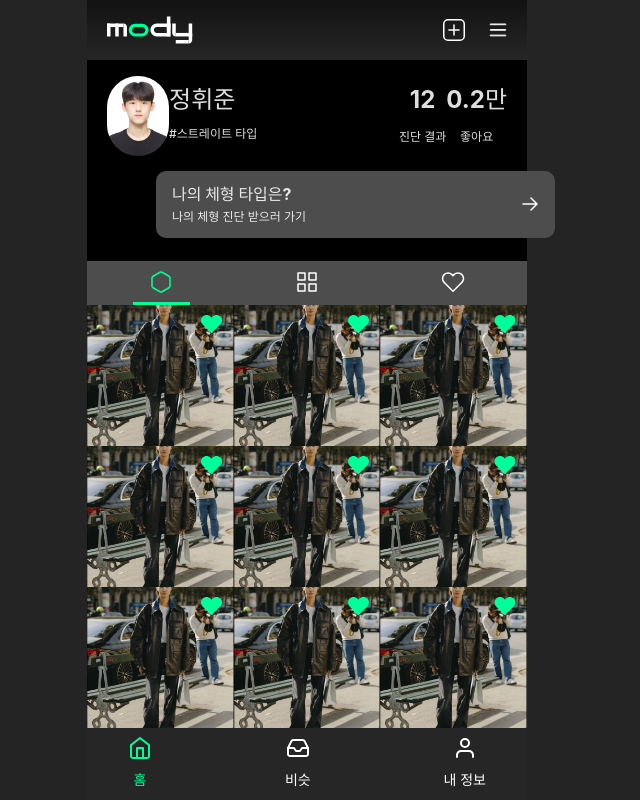
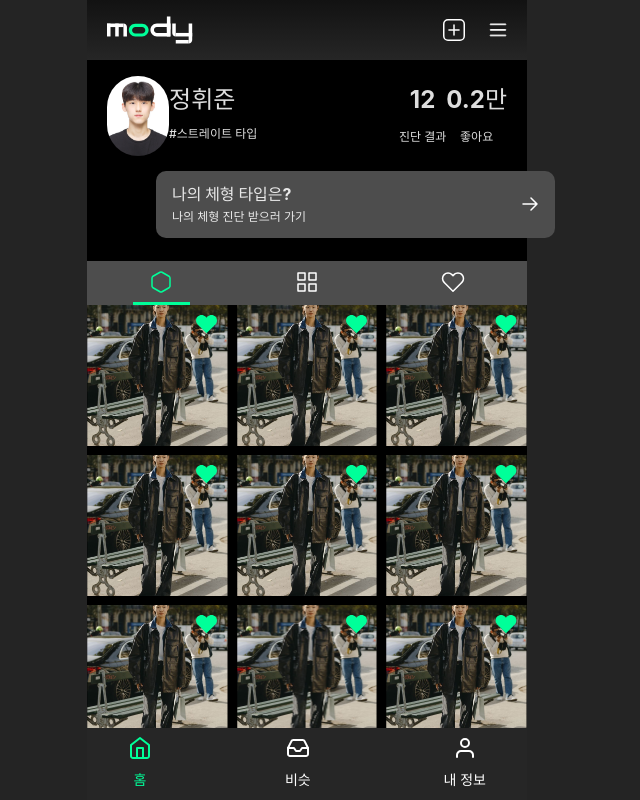
Before and after one commit to TeamMody/mody-front, a React (Vite) app: page /my in a window 1280 px wide. Shown: the whole page, without its empty margins (333-973 px from the left). Built offline with nearby package versions, Linux system fonts and the light colour scheme.

Commit message:
:art: style: 게시물 gap 추가 및 스크롤 초기화 코드 삭제

```diff
--- a/src/pages/my/components/MyPageContentLayout.tsx
+++ b/src/pages/my/components/MyPageContentLayout.tsx
@@ -1,15 +1,14 @@
-import { useEffect, useRef, useState } from 'react';
+import { useState } from 'react';
 import RenderTabContent from '@pages/my/components/RenderTabContent.tsx';
 import { MiddleTabBar } from '@pages/my/components/MiddleTabBar.tsx';
 import IcHexagon from '@shared/assets/icon/ic-hexagon.tsx';
 import IcGrid from '@shared/assets/icon/ic-grid.tsx';
 import IcHeart from '@shared/assets/icon/ic-heart.tsx';
 import { Carousel } from 'react-responsive-carousel';
-import 'react-responsive-carousel/lib/styles/carousel.min.css'; // carousel 스타일 추가
+import 'react-responsive-carousel/lib/styles/carousel.min.css';
 import styled from 'styled-components';
 export const MyPageContentLayout = () => {
   const [activeTab, setActiveTab] = useState<string>('recommend');
-  const tabWrapperRef = useRef<HTMLDivElement | null>(null);
 
   const tabs = [
     { id: 'recommend', icon: IcHexagon, label: '추천 결과' },
@@ -19,37 +18,6 @@ export const MyPageContentLayout = () => {
 
   const tabIndex = tabs.findIndex((tab) => tab.id === activeTab);
 
-  // 스크롤 위치 확인 및 출력
-  const handleScroll = () => {
-    if (tabWrapperRef.current) {
-      console.log('현재 스크롤 위치:', tabWrapperRef.current.scrollTop);
-    }
-  };
-
-  // 슬라이드 변경 시 스크롤 초기화
-  const handleSlideChange = () => {
-    if (tabWrapperRef.current) {
-      tabWrapperRef.current.scrollTop = 0;
-    }
-  };
-
-  // useEffect로 강제 초기화 및 스크롤 이벤트 리스너 추가
-  useEffect(() => {
-    const tabWrapper = tabWrapperRef.current;
-    console.log('activeTab:', activeTab);
-    console.log('tabWrapper:', tabWrapper);
-    if (tabWrapper) {
-      tabWrapper.scrollTop = 0;
-      tabWrapper.addEventListener('scroll', handleScroll);
-    }
-
-    return () => {
-      if (tabWrapper) {
-        tabWrapper.removeEventListener('scroll', handleScroll);
-      }
-    };
-  }, [activeTab]);
-
   return (
     <>
       <MiddleTabBar tabs={tabs} activeTab={activeTab} onTabChange={setActiveTab} />
@@ -57,7 +25,6 @@ export const MyPageContentLayout = () => {
         selectedItem={tabIndex} // 현재 슬라이드 인덱스
         onChange={(index) => {
           setActiveTab(tabs[index].id);
-          handleSlideChange(); // 슬라이드 변경 시 스크롤 초기화
         }} // 슬라이드 변경 시 탭 동기화
         showArrows={false} // 화살표 숨김
         showStatus={false} // 상태 표시 숨김
@@ -65,12 +32,9 @@ export const MyPageContentLayout = () => {
         showIndicators={false} // 인디케이터 숨김
         emulateTouch={true} // 터치 제스처 사용
       >
-        {/* <RenderTabContent activeTab={'recommend'} />
+        <RenderTabContent activeTab={'recommend'} />
         <RenderTabContent activeTab={'post'} />
-        <RenderTabContent activeTab={'like'} /> */}
-        <RenderTabContent ref={tabWrapperRef} activeTab="recommend" />
-        <RenderTabContent ref={tabWrapperRef} activeTab="post" />
-        <RenderTabContent ref={tabWrapperRef} activeTab="like" />
+        <RenderTabContent activeTab={'like'} />
       </StyledCarousel>
     </>
   );
--- a/src/pages/my/components/RenderTabContent.tsx
+++ b/src/pages/my/components/RenderTabContent.tsx
@@ -3,12 +3,10 @@ import ImgBannerBodyType from '@shared/assets/img/img-banner-body-type.png';
 import ImgBannerItem from '@shared/assets/img/img-banner-item.png';
 import ImgBannerStyle from '@shared/assets/img/img-banner-style.png';
 import TabContents from '@pages/my/components/TabContents';
-import React, { forwardRef } from 'react';
 
-// forwardRef 적용
-const RenderTabContent = forwardRef<HTMLDivElement, { activeTab: string }>(({ activeTab }, ref) => {
+const RenderTabContent = ({ activeTab }: { activeTab: string }) => {
   return (
-    <Wrapper ref={ref}>
+    <Wrapper>
       {(() => {
         switch (activeTab) {
           case 'recommend':
@@ -23,7 +21,7 @@ const RenderTabContent = forwardRef<HTMLDivElement, { activeTab: string }>(({ ac
       })()}
     </Wrapper>
   );
-});
+};
 
 export default RenderTabContent;
 
--- a/src/pages/my/components/TabContents.tsx
+++ b/src/pages/my/components/TabContents.tsx
@@ -1,6 +1,5 @@
 import styled from 'styled-components';
 import Post from '@pages/my/components/Post';
-import { useEffect, useRef } from 'react';
 import NoPosts from '@pages/my/components/NoPosts';
 
 interface TabContentsProps {
@@ -10,18 +9,9 @@ interface TabContentsProps {
 }
 
 const TabContents = ({ img, divide, activeTab }: TabContentsProps) => {
-  const tabWrapperRef = useRef<HTMLDivElement | null>(null);
-
-  // activeTab 변경 시마다 스크롤을 초기화
-  useEffect(() => {
-    if (tabWrapperRef.current) {
-      tabWrapperRef.current.scrollTop = 0;
-    }
-  }, [activeTab]);
-
   return img ? (
     //게시글이 있을 때
-    <TabContentsWrapper ref={tabWrapperRef} $divide={divide}>
+    <TabContentsWrapper $divide={divide}>
       {Array.from({ length: 10 }).map((_, i) => (
         <Post key={i} img={img} activeTab={activeTab} />
       ))}
@@ -38,6 +28,7 @@ const TabContentsWrapper = styled.div<{ $divide: number }>`
   grid-auto-rows: ${({ $divide }) => `calc(100% / ${$divide})`};
   width: 100%;
   height: 100%;
+  gap: 0.7vw;
   overflow-y: auto;
 `;
 
```
